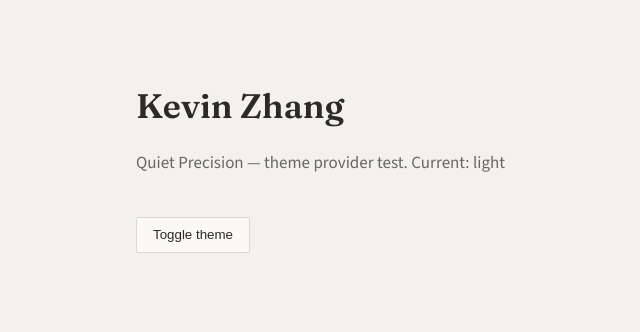
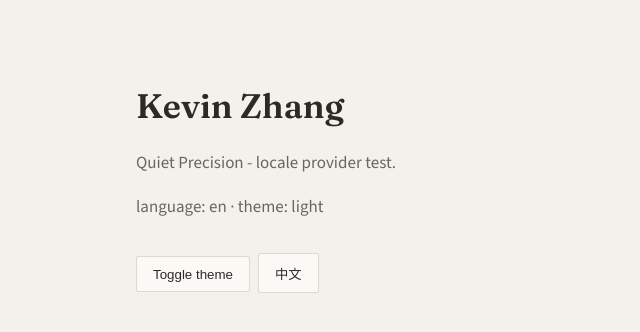
Before and after one commit to Kevin-Zhang1124/Kevin-Portfolio, a React (Vite) app: page / in a window 1280 px wide. Shown: the top 332 px of the page, without its empty margins (184-824 px from the left). Built offline with nearby package versions, Linux system fonts and the light colour scheme.

Commit message:
Add LocaleProvider with English and Chinese dictionaries

```diff
--- a/src/App.tsx
+++ b/src/App.tsx
@@ -1,7 +1,20 @@
 import { useTheme } from './hooks/useTheme'
+import { useLocale } from './hooks/useLocale'
 
 function App() {
   const { theme, toggleTheme } = useTheme()
+  const { locale, t, toggleLocale } = useLocale()
+
+  const buttonStyle = {
+    marginTop: 'var(--space-3)',
+    marginRight: 'var(--space-2)',
+    padding: '0.6rem 1rem',
+    border: '1px solid var(--border)',
+    borderRadius: 'var(--radius)',
+    background: 'var(--bg-elevated)',
+    color: 'var(--text)',
+    cursor: 'pointer',
+  } as const
 
   return (
     <main
@@ -11,25 +24,19 @@ function App() {
         padding: 'var(--space-6) var(--space-3)',
       }}
     >
-      <h1>Kevin Zhang</h1>
+      <h1>{t.brandName}</h1>
+      <p style={{ color: 'var(--text-muted)' }}>{t.tagline}</p>
       <p style={{ color: 'var(--text-muted)' }}>
-        Quiet Precision — theme provider test. Current: {theme}
+        {t.currentLocaleLabel}: {locale} · theme: {theme}
       </p>
-      <button
-        type="button"
-        onClick={toggleTheme}
-        style={{
-          marginTop: 'var(--space-4)',
-          padding: '0.6rem 1rem',
-          border: '1px solid var(--border)',
-          borderRadius: 'var(--radius)',
-          background: 'var(--bg-elevated)',
-          color: 'var(--text)',
-          cursor: 'pointer',
-        }}
-      >
-        Toggle theme
-      </button>
+      <div>
+        <button type="button" onClick={toggleTheme} style={buttonStyle}>
+          Toggle theme
+        </button>
+        <button type="button" onClick={toggleLocale} style={buttonStyle}>
+          {t.toggleLanguage}
+        </button>
+      </div>
     </main>
   )
 }
--- /dev/null
+++ b/src/app/LocaleProvider.tsx
@@ -0,0 +1,82 @@
+import {
+  createContext,
+  useCallback,
+  useEffect,
+  useMemo,
+  useState,
+  type ReactNode,
+} from 'react';
+// Translation maps (en/zh) and the Dictionary type shaped from those maps
+import { dictionaries, type Dictionary } from '../content/dictionaries';
+// Locale is the union type 'en' | 'zh'
+import type { Locale } from '../types';
+
+// localStorage key used to remember the user's language choice
+const STORAGE_KEY = 'kevin-portfolio-locale';
+
+// Shape of the value shared through React context
+type LocaleContextValue = {
+  locale: Locale;                      // current language: 'en' | 'zh'
+  t: Dictionary;                       // translation strings for the current locale
+  setLocale: (locale: Locale) => void; // set a specific language
+  toggleLocale: () => void;            // flip between en and zh
+};
+
+// Context that lets any child read/update locale via a useLocale() hook
+export const LocaleContext = createContext<LocaleContextValue | null>(null);
+
+// Decide the initial locale:
+// 1) use saved preference from localStorage if it's 'en' or 'zh'
+// 2) otherwise default to English
+function getPreferredLocale(): Locale {
+  const stored = localStorage.getItem(STORAGE_KEY);
+  if (stored === 'en' || stored === 'zh') {
+    return stored;
+  }
+  return 'en';
+}
+
+type LocaleProviderProps = {
+  children: ReactNode; // the rest of the app tree wrapped by this provider
+};
+
+// Top-level provider: owns locale state and exposes translations + setters
+export function LocaleProvider({ children }: LocaleProviderProps) {
+  // Lazy initializer runs once on mount: restore saved locale (or 'en')
+  const [locale, setLocaleState] = useState<Locale>(() => getPreferredLocale());
+
+  // Whenever locale changes: persist it and update <html lang="..."> for a11y/SEO
+  useEffect(() => {
+    localStorage.setItem(STORAGE_KEY, locale);
+    document.documentElement.setAttribute('lang', locale === 'zh' ? 'zh-CN' : 'en');
+  }, [locale]);
+
+  // Stable setter so consumers can set 'en' or 'zh' explicitly
+  const setLocale = useCallback((next: Locale) => {
+    setLocaleState(next);
+  }, []);
+
+  // Stable toggler: switches en ↔ zh
+  const toggleLocale = useCallback(() => {
+    setLocaleState((current) => (current === 'en' ? 'zh' : 'en'));
+  }, []);
+
+  // Memorize the context value so consumers onl re-render when locale (or setters) change
+  // t is the dictionary for the active locale, e.g. dictionaries['en']
+  const value = useMemo(
+    () => ({
+      locale,
+      t: dictionaries[locale],
+      setLocale,
+      toggleLocale,
+    }),
+    [locale, setLocale, toggleLocale],
+  )
+
+  // Publish locale + translations to any component under this provider
+  return (
+    <LocaleContext.Provider value={value}>
+      {children}
+    </LocaleContext.Provider>
+  )
+}
--- /dev/null
+++ b/src/content/dictionaries.ts
@@ -0,0 +1,10 @@
+import type { Locale } from '../types';
+import { enCommon } from './en/common';
+import { zhCommon } from './zh/common';
+
+export const dictionaries = {
+    en: enCommon,
+    zh: zhCommon,
+} as const;
+
+export type Dictionary = (typeof dictionaries)[Locale];
--- /dev/null
+++ b/src/content/en/common.ts
@@ -0,0 +1,6 @@
+export const enCommon = {
+  brandName: 'Kevin Zhang',
+  tagline: 'Quiet Precision - locale provider test.',
+  toggleLanguage: '中文',
+  currentLocaleLabel: 'language',
+} as const;
--- /dev/null
+++ b/src/content/zh/common.ts
@@ -0,0 +1,6 @@
+export const zhCommon = {
+  brandName: '张凯文',
+  tagline: 'Quiet Precision — 语言切换测试。',
+  toggleLanguage: 'EN',
+  currentLocaleLabel: '语言',
+} as const
--- /dev/null
+++ b/src/hooks/useLocale.ts
@@ -0,0 +1,12 @@
+import { useContext } from 'react'
+import { LocaleContext } from '../app/LocaleProvider'
+
+export function useLocale() {
+  const context = useContext(LocaleContext);
+
+  if (!context) {
+    throw new Error('useLocale must be used within LocaleProvider');
+  }
+
+  return context;
+}
--- a/src/main.tsx
+++ b/src/main.tsx
@@ -3,11 +3,14 @@ import { createRoot } from 'react-dom/client'
 import './styles/global.css'
 import App from './App.tsx'
 import { ThemeProvider } from './app/ThemeProvider.tsx';
+import { LocaleProvider } from './app/LocaleProvider.tsx';
 
 createRoot(document.getElementById('root')!).render(
   <StrictMode>
     <ThemeProvider>
-      <App />
+      <LocaleProvider>
+        <App />
+      </LocaleProvider>
     </ThemeProvider>
   </StrictMode>,
 )
```
